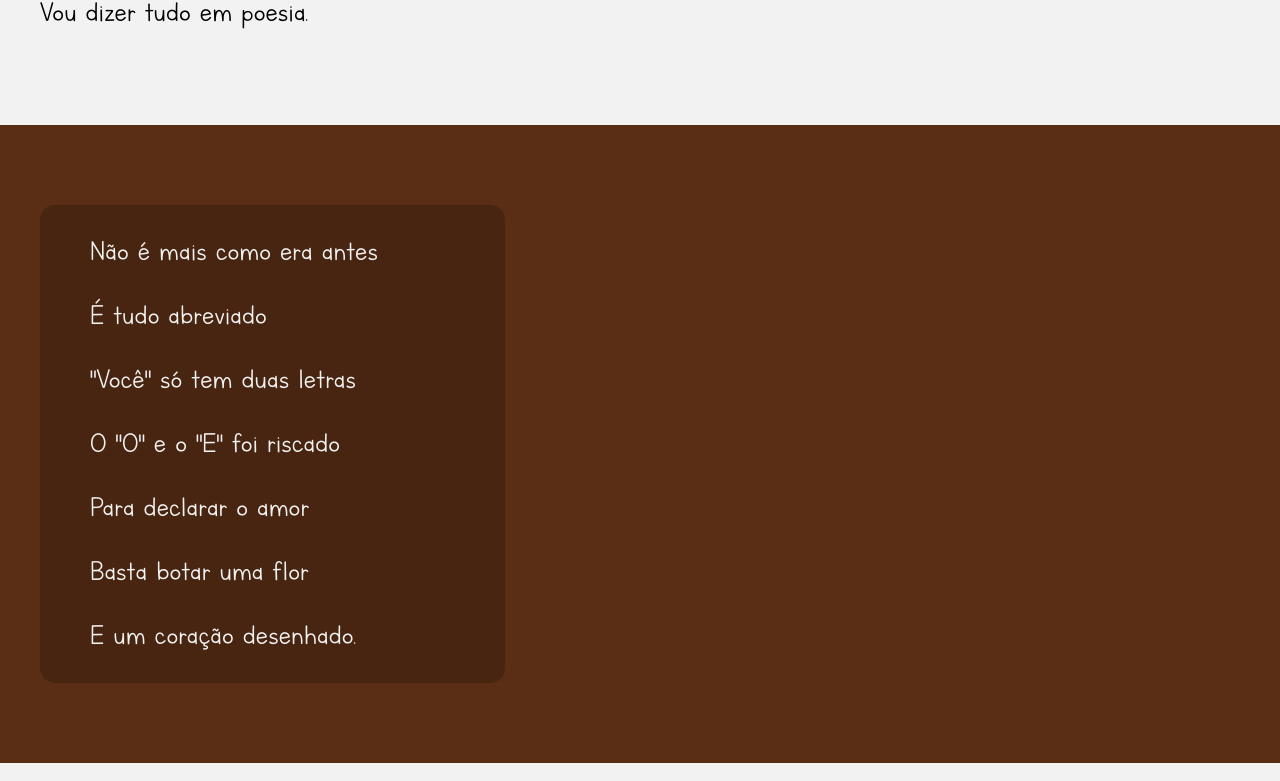
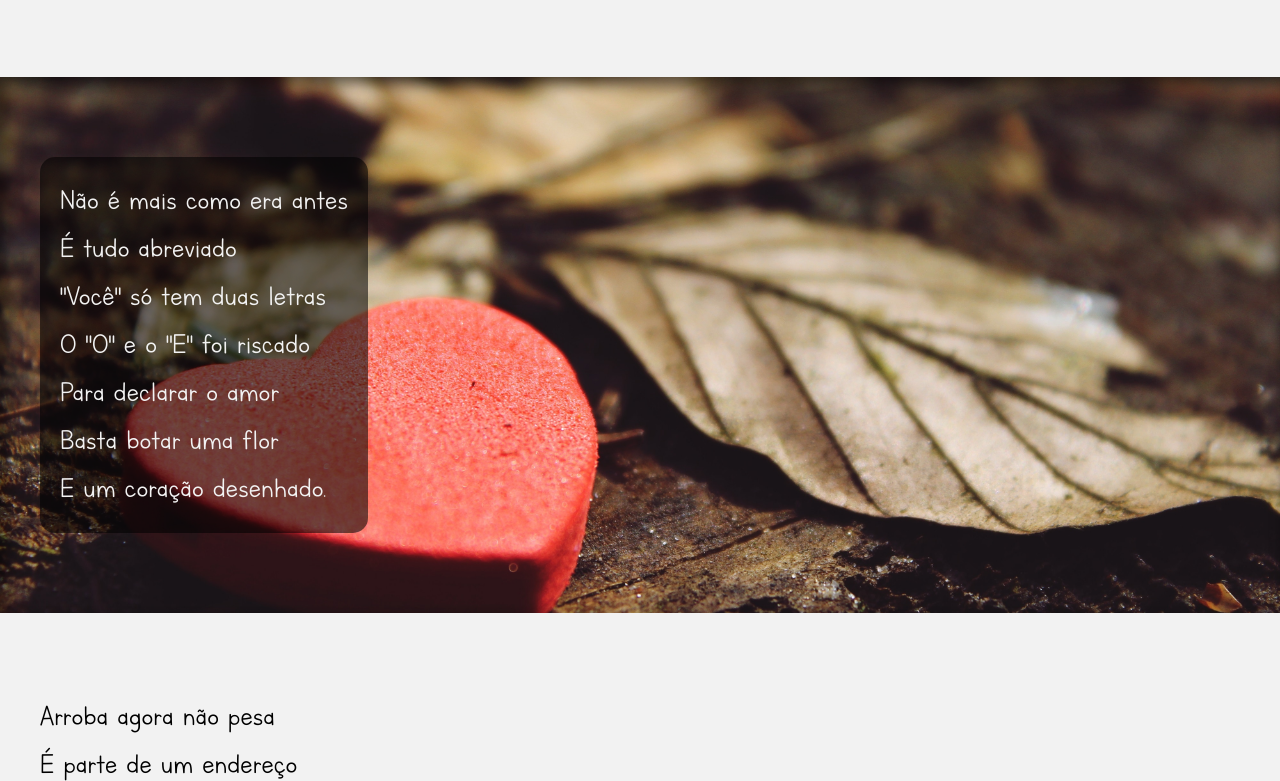
Before and after one commit to aleexoliveiraa/html-css, a plain HTML site: page Exercícios/Desafio 12/index.html in a window 1280 px wide. Shown: the part 590-1371 px from the top of the page. Drawn offline with Linux system fonts and the light colour scheme.

Commit message:
Finalização do projeto de Cordel

```diff
--- a/Exercícios/Desafio 12/index.html
+++ b/Exercícios/Desafio 12/index.html
@@ -25,7 +25,7 @@
         </p>
     </section>
 
-    <section class="imagem">
+    <section class="imagem" id="img01">
         <p>
             Não é mais como era antes<br>
             É tudo abreviado<br>
@@ -58,7 +58,7 @@
         </p>
     </section>
 
-    <section class="imagem">
+    <section class="imagem" id="img02">
         <p>
             Tenho saudade das cartas<br>
             Escritas com a própria mão<br>
--- a/Exercícios/Desafio 12/style.css
+++ b/Exercícios/Desafio 12/style.css
@@ -15,8 +15,8 @@
 
 /* Criando as variáveis */
 :root {
-    --font-padrao: 'Letters', sans-serif;
-    --fonte-destaque: 'Hug', sans-serif;
+    --font-padrao: 'Letters', cursive;
+    --fonte-destaque: 'Hug', cursive;
 
     --cor1: #F2F2F2;
     --cor2: #F2D0A7;
@@ -78,9 +78,13 @@ section {
     font-family: var(--font-padrao);
     padding-top: 10vh;
     padding-bottom: 10vh;
-    line-height: 2em;
+    line-height: 1.5em;
     font-size: 2em;
     padding-left: 40px;
+}
+
+section > p {
+    padding-bottom: 2em;
 }
 
 section.normal {
@@ -88,21 +92,32 @@ section.normal {
     color: black;
 }
 
+/* Configurando as sessões com imagens */
+
 section.imagem {
     background-color: #592E15;
     color: var(--cor1);
+    box-shadow: inset 6px 6px 15px 0px rgba(0, 0, 0, 0.596);
+    background-size: cover;
+    background-attachment: fixed;
 }
 section.imagem > p {
-    background-color: rgba(0, 0, 0, 0.192);
-    width: 400px;
+    background-color: rgba(0, 0, 0, 0.562);
+    display: inline-block;
     border-radius: 15px;
-    padding: 15px;
-    padding-left: 50px;
+    padding: 20px;
 }
 
+section#img01 {
+    background-image: url(imagens/background001.jpg);
+    background-position: left center;
 
+}
 
-
+section#img02 {
+    background-image: url(imagens/background003.jpg);
+    background-position: right center;
+}
 
 /* Configurando o rodapé */
 
```
